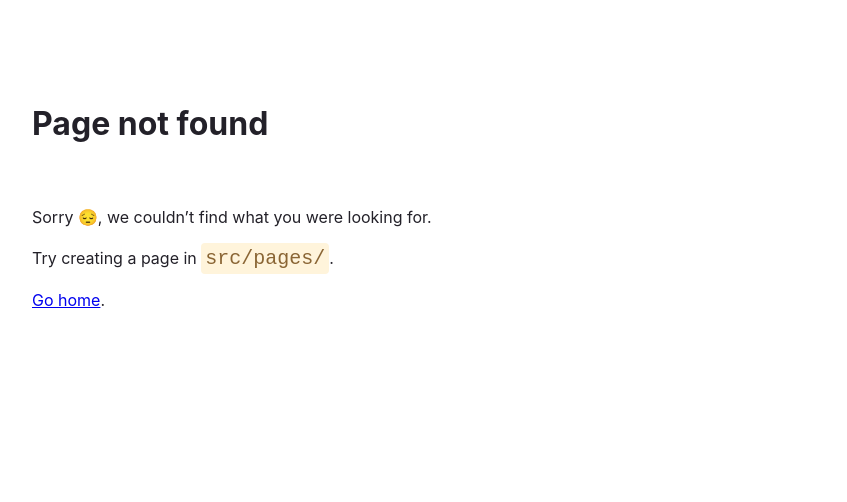
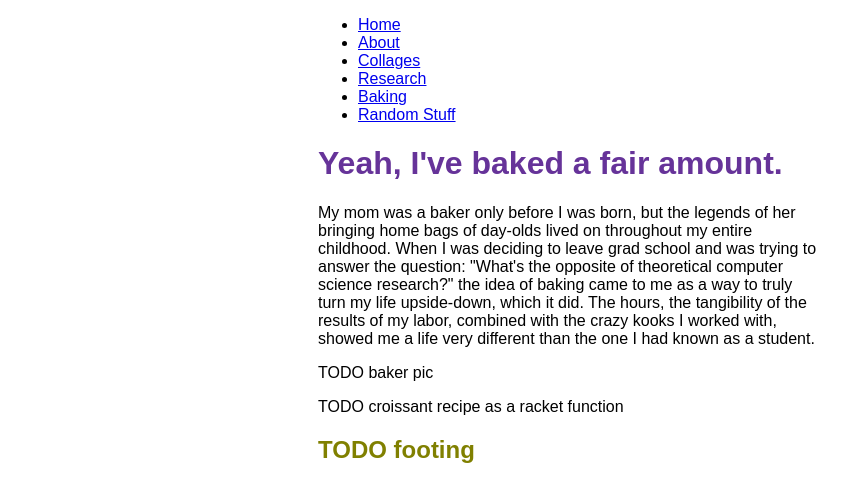
Before and after one commit to bboskin/Website, a Gatsby site: page /baking in a window 1280 px wide. Before the commit this address had no page. Shown: the whole page, without its empty margins (72-919 px from the left). Built offline with nearby package versions, Linux system fonts and the light colour scheme; Gatsby itself is replaced by a stand-in of ours.

Commit message:
website skeleton with TODOS

```diff
--- a/gatsby-config.js
+++ b/gatsby-config.js
@@ -3,8 +3,11 @@
  */
 module.exports = {
   siteMetadata: {
-    title: `First Gatsby Site`,
+    title: `Ben Boskin Website`,
     siteUrl: `https://www.yourdomain.tld`,
   },
-  plugins: [],
+  plugins: [
+    "gatsby-plugin-image",
+    "gatsby-plugin-sharp",
+  ],
 }
--- a/package.json
+++ b/package.json
@@ -16,6 +16,9 @@
   },
   "dependencies": {
     "gatsby": "^5.6.0",
+    "gatsby-plugin-image": "^3.6.0",
+    "gatsby-plugin-sharp": "^5.6.0",
+    "gatsby-source-filesystem": "^5.6.0",
     "react": "^18.2.0",
     "react-dom": "^18.2.0"
   }
--- a/src/components/layout.js
+++ b/src/components/layout.js
@@ -3,6 +3,7 @@ import { Link } from 'gatsby'
 import {
   container,
   heading,
+  footing,
   navLinks,
   navLinkItem,
   navLinkText
@@ -23,12 +24,33 @@ const Layout = ({ pageTitle, children}) => {
             About
            </Link>
           </li>
+          <li className={navLinkItem}>
+           <Link to="/collages" className={navLinkText}>
+            Collages
+           </Link>
+          </li>
+          <li className={navLinkItem}>
+           <Link to="/logic" className={navLinkText}>
+            Research
+           </Link>
+          </li>
+          <li className={navLinkItem}>
+           <Link to="/baking" className={navLinkText}>
+            Baking
+           </Link>
+          </li>
+          <li className={navLinkItem}>
+           <Link to="/random" className={navLinkText}>
+            Random Stuff
+           </Link>
+          </li>
         </ul>
       </nav>
     <main>
       <h1 className={heading}>{pageTitle}</h1>
       {children}
     </main>
+    <h2 className={footing}>TODO footing</h2>
     </div>
   )
 }
--- a/src/components/layout.module.css
+++ b/src/components/layout.module.css
@@ -6,6 +6,10 @@
 
 .heading {
   color: rebeccapurple;
+}
+
+.footing {
+  color: olive;
 }
 
 .nav-links {
--- a/src/pages/about.js
+++ b/src/pages/about.js
@@ -5,7 +5,7 @@ import Layout from '../components/layout'
 const AboutPage = () => {
   return (
     <Layout pageTitle="About Me">
-      <p>Hi there! I'm the proud creator of this site, which I built with Gatsby.</p>
+      <p> TODO bio</p>
     </Layout>
   )
 }
--- /dev/null
+++ b/src/pages/baking.js
@@ -0,0 +1,32 @@
+import * as React from 'react'
+import Layout from '../components/layout'
+import { StaticImage} from 'gatsby-plugin-image'
+
+// Step 2: Define your component
+const BakingPage = () => {
+  return (
+    <Layout pageTitle="Yeah, I've baked a fair amount.">
+      <p> My mom was a baker only before I was born,
+      but the legends of her bringing home bags of day-olds lived
+      on throughout my entire childhood. When I was deciding to leave
+      grad school and was trying to answer the question: "What's the
+      opposite of theoretical computer science research?" the idea
+      of baking came to me as a way to truly turn my life upside-down,
+      which it did. The hours, the tangibility of the results of my
+      labor, combined with the crazy kooks I worked with, showed me a life
+      very different than the one I had known as a student.
+      </p>
+
+      <p> TODO baker pic</p>
+
+      <p> TODO croissant recipe as a racket function</p>
+
+    </Layout>
+  )
+}
+
+// You'll learn about this in the next task, just copy it for now
+export const Head = () => <title>Baking</title>
+
+// Step 3: Export your component
+export default BakingPage
```
Also changed, not shown: src/pages/collages.js (added, +18 -0 lines), src/pages/index.js (+6 -1 lines), src/pages/logic.js (added, +22 -0 lines), src/pages/random.js (added, +22 -0 lines), src/images/headshot.jpg (added), src/images/icon.png (deleted), 1 other file.
